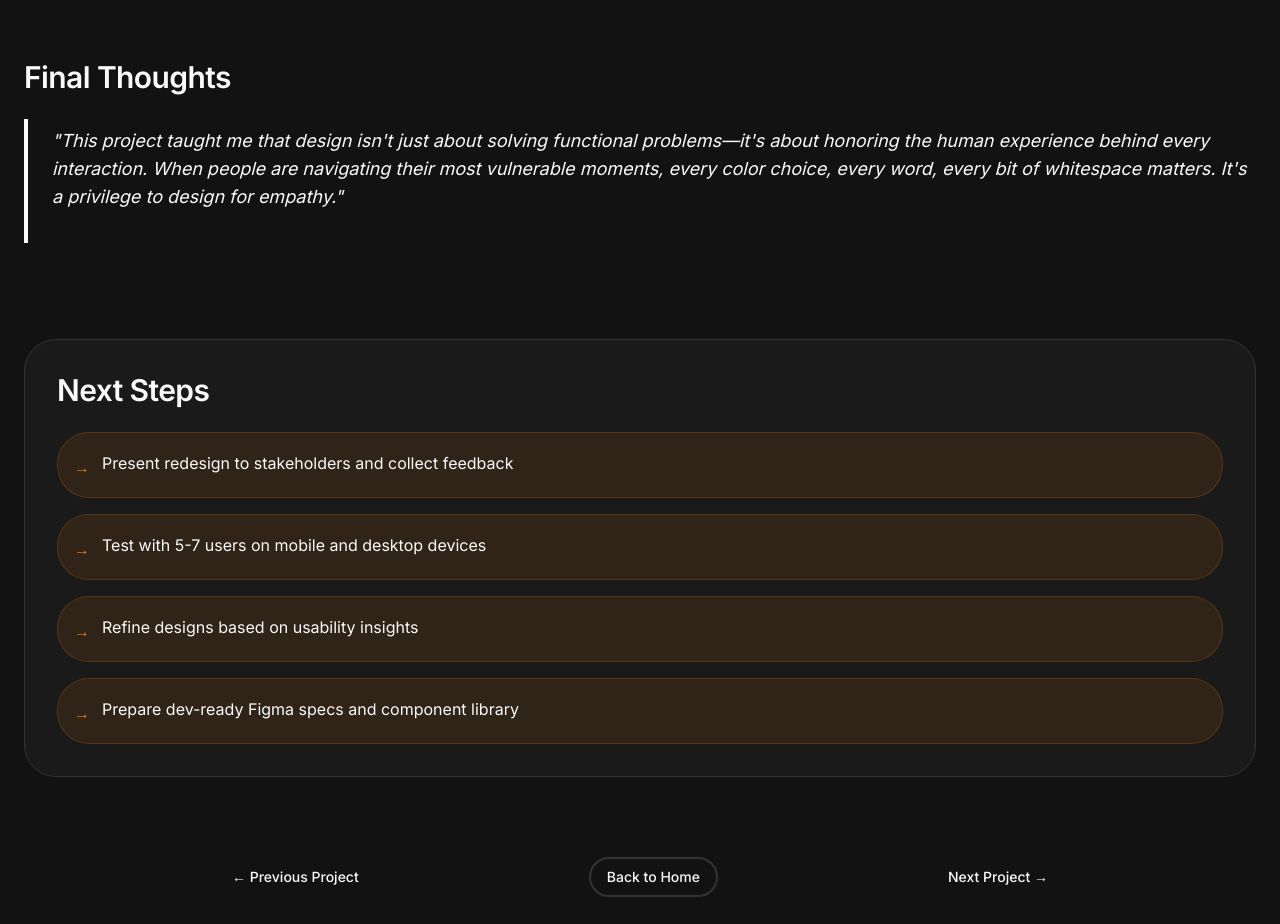
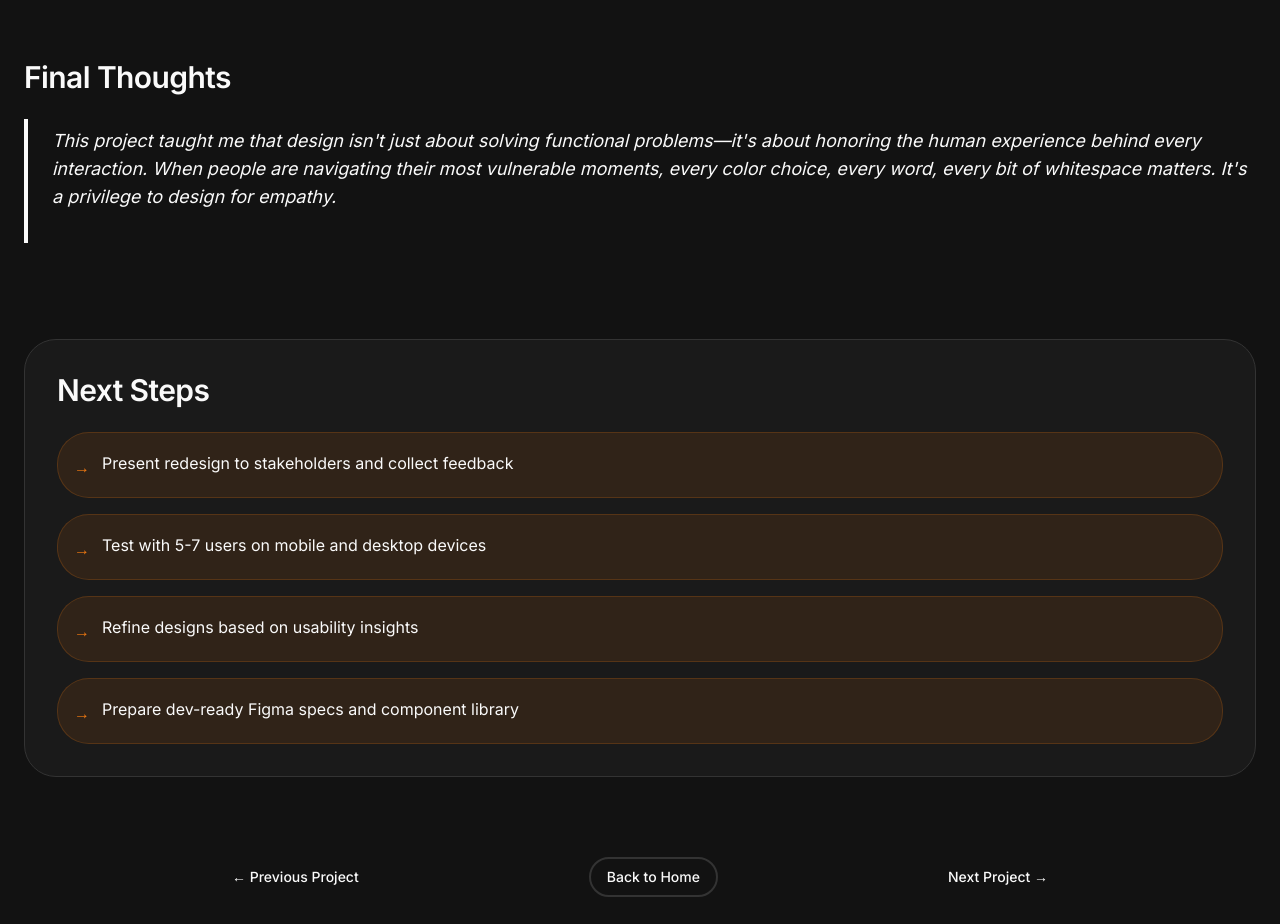
Before and after one commit to shinbeann/shinbean, a React (Vite) app: page /case-study/caringbridge in a window 1280 px wide. Shown: the part 4020-4944 px from the top of the page. Built offline with nearby package versions, Linux system fonts and the light colour scheme; the HTML template or start-up script is replaced by a standard one.

Commit message:
Remove quotes from Final Thoughts
Adjust case study Final Thoughts section to display personal voice without surrounding quotation marks by removing quotation marks around caseStudy.personalVoice in CaseStudy.tsx.

```diff
--- a/src/pages/CaseStudy.tsx
+++ b/src/pages/CaseStudy.tsx
@@ -248,7 +248,7 @@ const CaseStudy = () => {
               <h2 className="text-3xl font-semibold mb-6 font-sans text-foreground" style={{letterSpacing: '-0.02em'}}>Final Thoughts</h2>
               <blockquote className="border-l-4 border-primary pl-6 py-2">
                 <p className="text-lg leading-relaxed font-serif text-foreground italic">
-                  "{caseStudy.personalVoice}"
+                  {caseStudy.personalVoice}
                 </p>
               </blockquote>
             </section>
```
